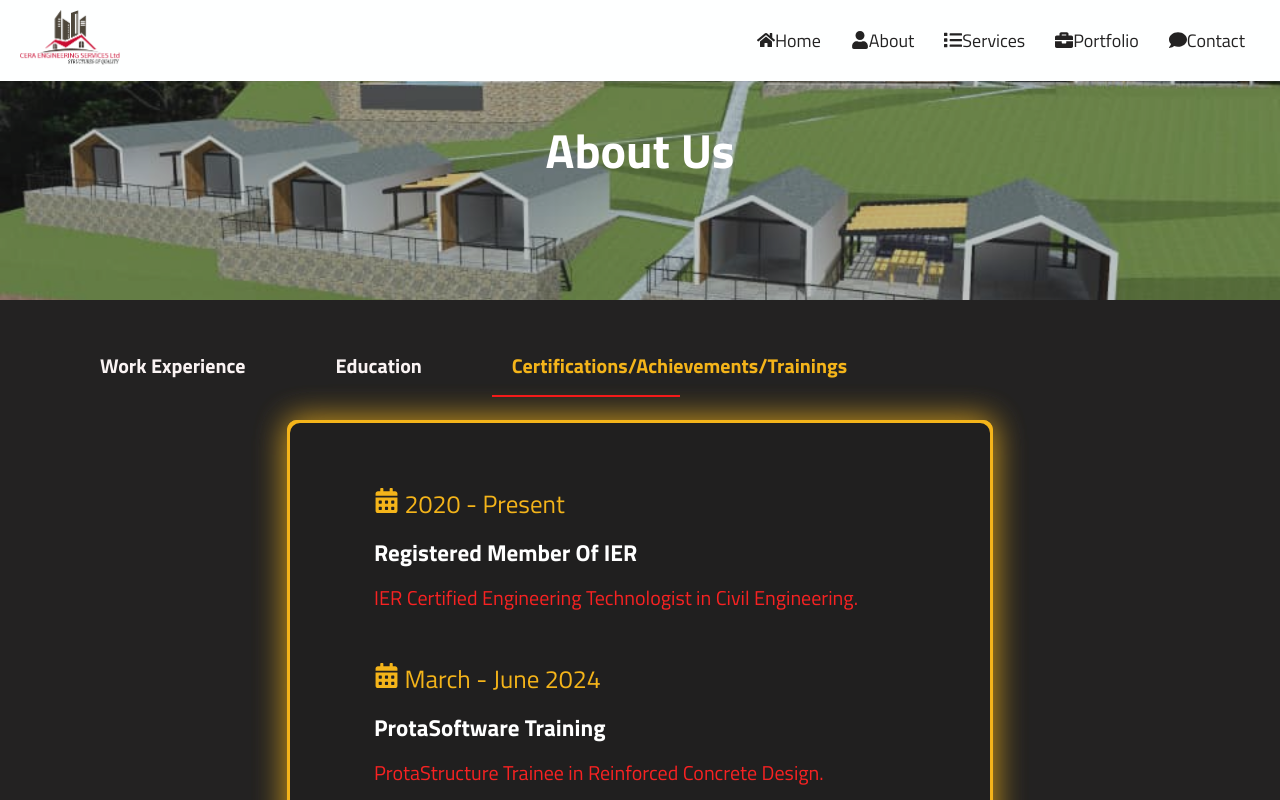
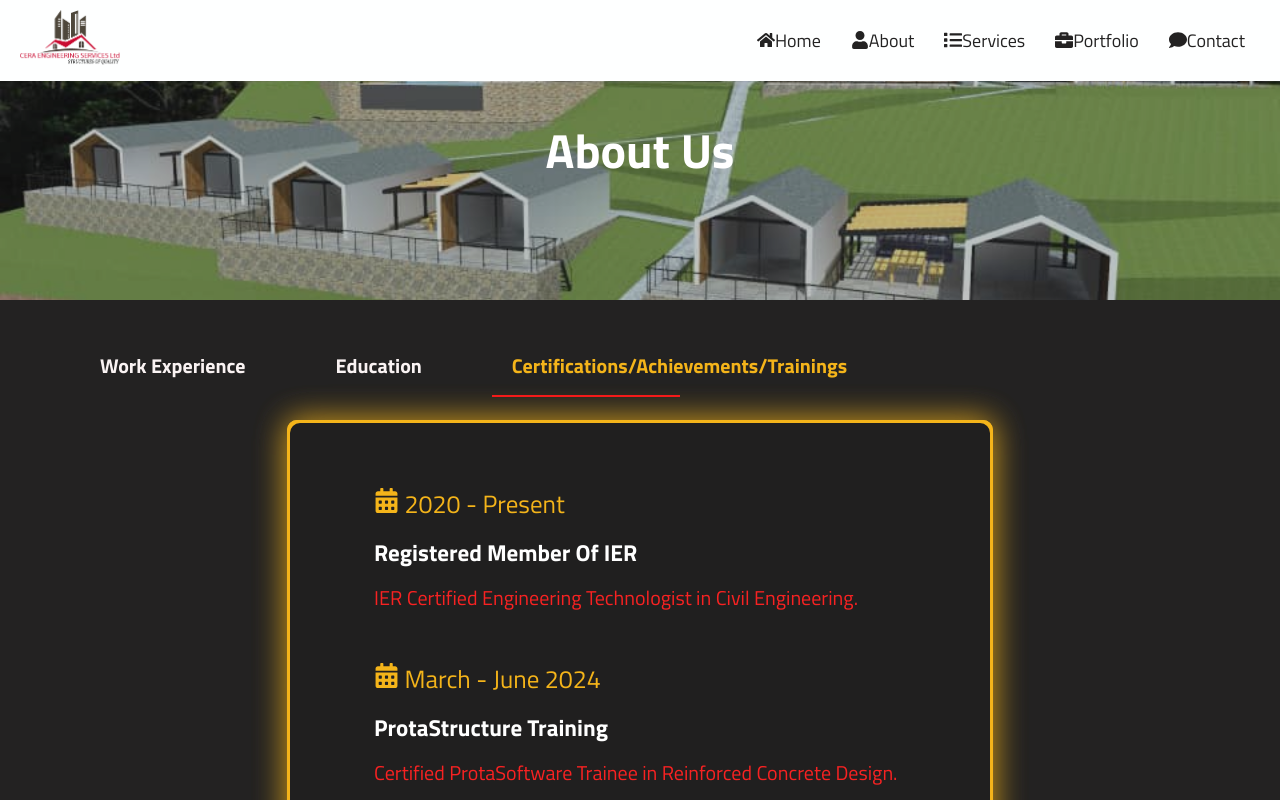
Before and after one commit to Kevin-webdesign/cera-company, a React (Create React App) app: page /about in a window 1280 px wide. Both pictures are taken after a click on the element "Certifications/Achievements/Trainings". Shown: the top 800 px of the page. Built offline with nearby package versions, Linux system fonts and the light colour scheme.

Commit message:
modification on about achivements

```diff
--- a/src/components/About.jsx
+++ b/src/components/About.jsx
@@ -151,9 +151,9 @@ const About = () => {
                       <h3 className="timeline-date">
                         <FaCalendarAlt /> March - June 2024
                       </h3>
-                      <h4 className="timeline-title">ProtaSoftware Training</h4>
+                      <h4 className="timeline-title">ProtaStructure Training</h4>
                       <p className="timeline-text">
-                        ProtaStructure Trainee in Reinforced Concrete Design.
+                        Certified ProtaSoftware Trainee in Reinforced Concrete Design.
                       </p>
                     </div>
                   </div>
@@ -165,7 +165,7 @@ const About = () => {
                       </h3>
                       <h4 className="timeline-title">Autodesk Revit Training</h4>
                       <p className="timeline-text">
-                        Autodesk Revit Trainee in Architectural Design
+                        Certified Autodesk Trainee in Architectural Design
                       </p>
                     </div>
                   </div>
```
